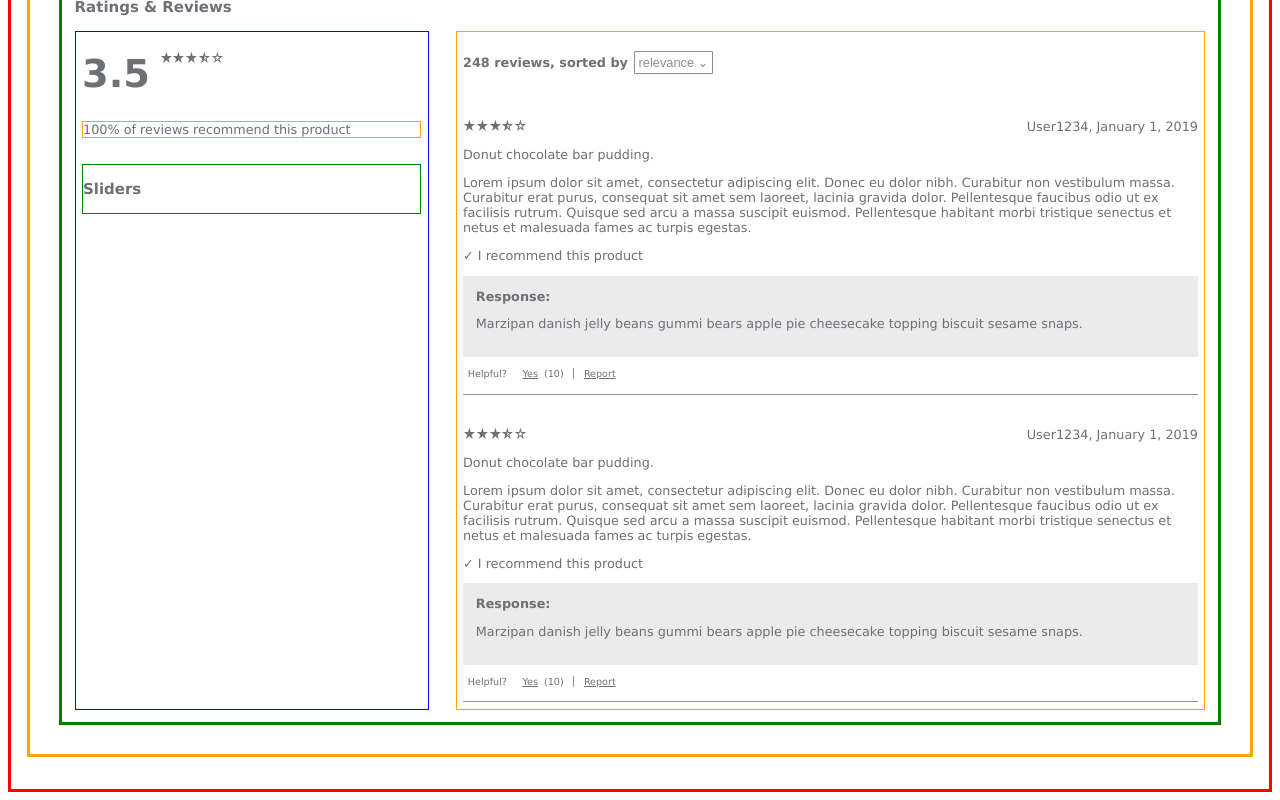
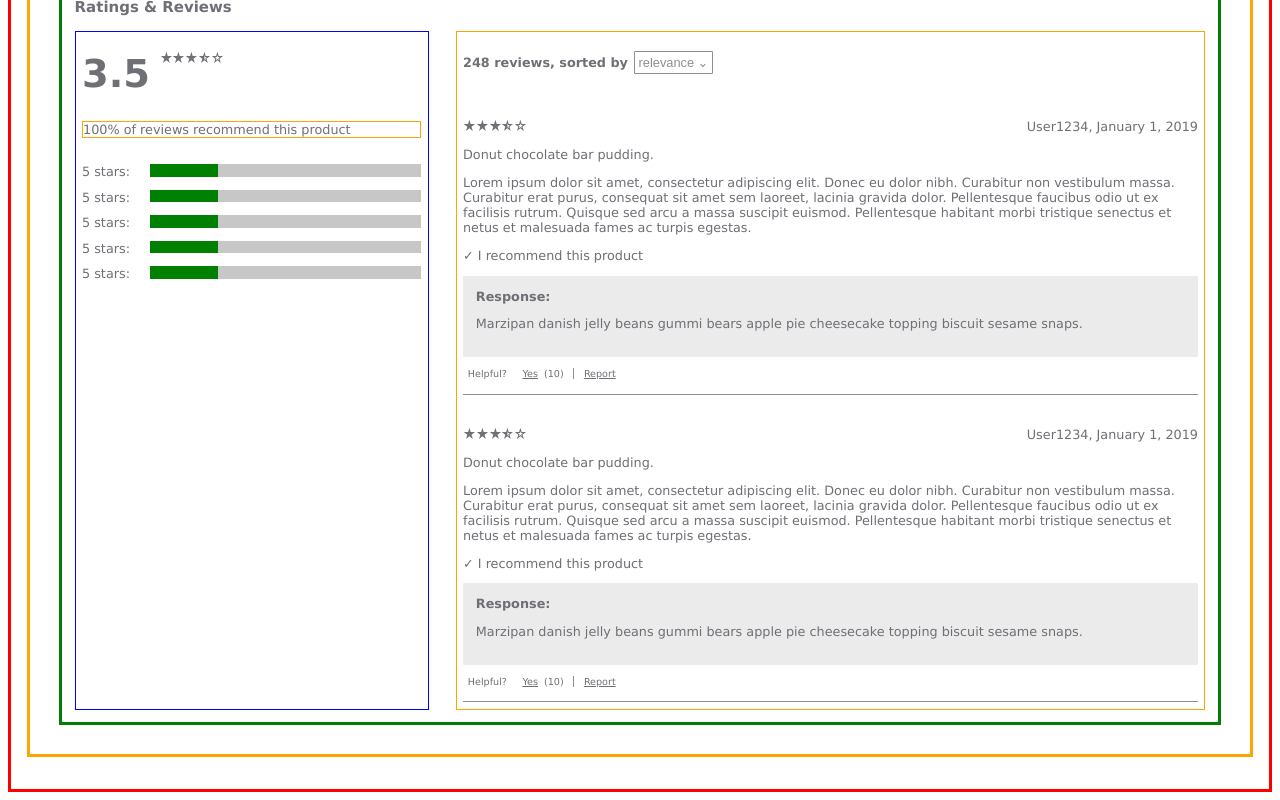
Before and after one commit to labbit-fec/catwalk, a React app: page / in a window 1280 px wide. Shown: the part 858-1658 px from the top of the page. Built offline with nearby package versions, Linux system fonts and the light colour scheme.

Commit message:
implement sliders

```diff
--- a/package.json
+++ b/package.json
@@ -50,6 +50,7 @@
   },
   "dependencies": {
     "express": "^4.17.1",
+    "prop-types": "^15.7.2",
     "react": "^17.0.2",
     "react-dom": "^17.0.2",
     "react-icons": "^4.3.1"
--- /dev/null
+++ b/src/components/ratings/RatingSummary/Sliders/Slider/Slider.css
@@ -0,0 +1,20 @@
+.container {
+  display: flex;
+  flex-direction: row;
+  height: 1em;
+  margin-bottom: 1em;
+}
+
+.slider {
+  display: flex;
+  flex-direction: row;
+  flex: 8;
+}
+
+.shaded {
+  background-color: green;
+}
+
+.unshaded {
+  background-color: rgba(35, 35, 35, 0.25);
+}
--- /dev/null
+++ b/src/components/ratings/RatingSummary/Sliders/Slider/Slider.jsx
@@ -0,0 +1,19 @@
+import React from 'react';
+import PropTypes from 'prop-types';
+import styles from './Slider.css';
+
+export default function Slider({ shaded }) {
+  return (
+    <div className={styles.container}>
+      <div style={{ flex: 2 }}>5 stars:</div>
+      <div className={styles.slider}>
+        <div style={{ flex: `${shaded}` }} className={styles.shaded} />
+        <div style={{ flex: `${100 - shaded}` }} className={styles.unshaded} />
+      </div>
+    </div>
+  );
+}
+
+Slider.propTypes = {
+  shaded: PropTypes.number.isRequired,
+};
--- a/src/components/ratings/RatingSummary/Sliders/Sliders.css
+++ b/src/components/ratings/RatingSummary/Sliders/Sliders.css
@@ -1,3 +1,4 @@
 .container {
-  border: 1px solid green;
+  display: flex;
+  flex-direction: column;
 }
--- a/src/components/ratings/RatingSummary/Sliders/Sliders.jsx
+++ b/src/components/ratings/RatingSummary/Sliders/Sliders.jsx
@@ -1,10 +1,17 @@
 import React from 'react';
 import styles from './Sliders.css';
+import Slider from './Slider/Slider';
 
 export default function Sliders() {
+  const shaded = 25;
+
   return (
     <div className={styles.container}>
-      <h3>Sliders</h3>
+      <Slider shaded={shaded} />
+      <Slider shaded={shaded} />
+      <Slider shaded={shaded} />
+      <Slider shaded={shaded} />
+      <Slider shaded={shaded} />
     </div>
   );
 }
```
Also changed, not shown: 1 other file (tests, documents, lock files or other folders).
